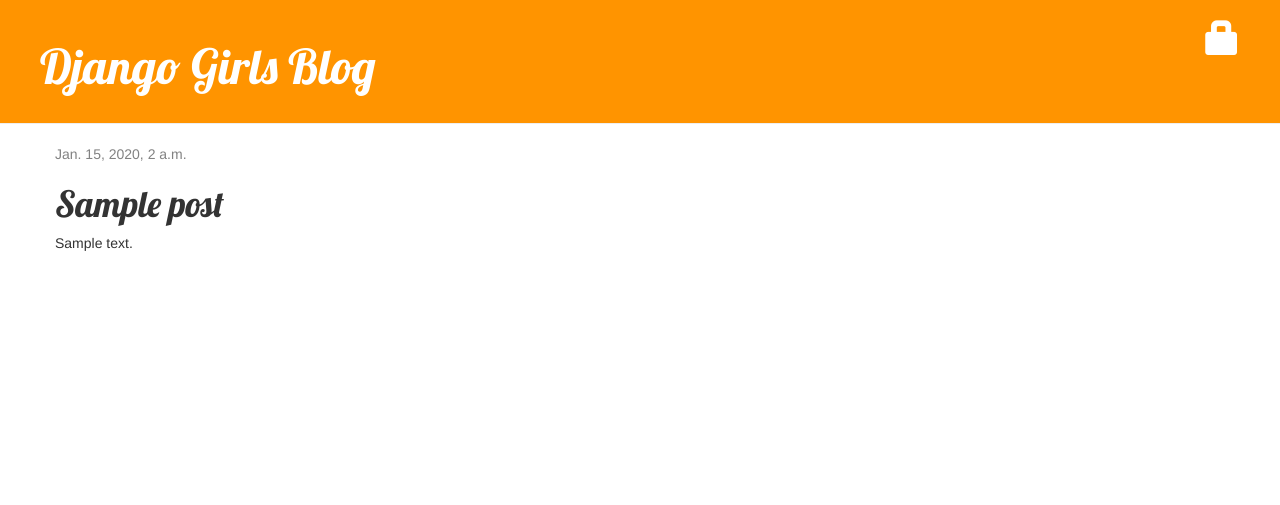
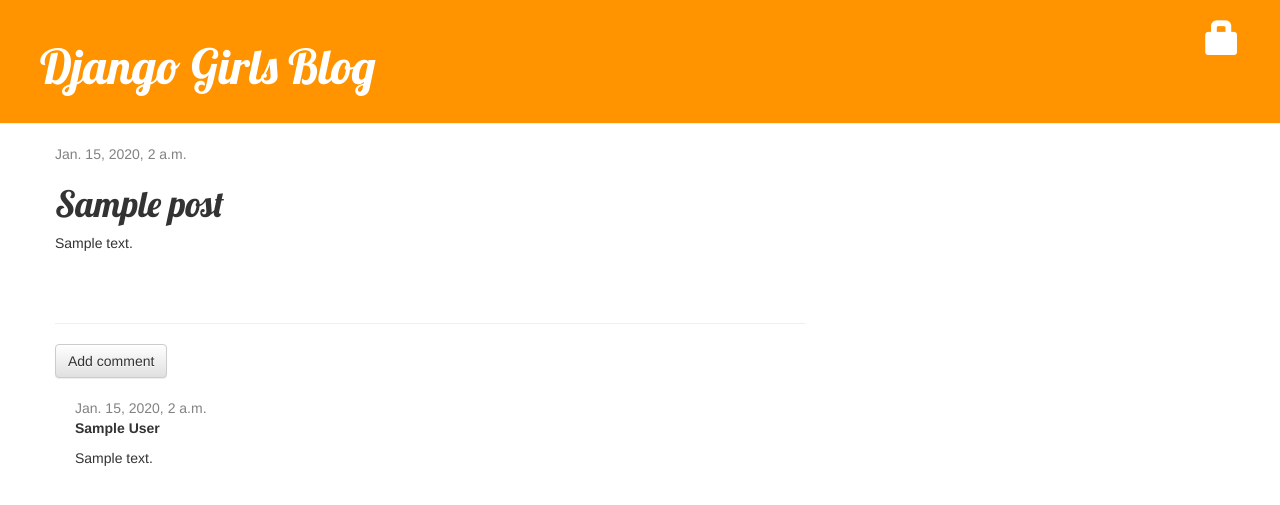
Before and after one commit to dhong9/djangoWebsite, a Django app: page /post/1/ in a window 1280 px wide. Shown: the top 505 px of the page. Run offline with Django 3.2, Linux system fonts and the light colour scheme; tables that the repository leaves empty hold one stand-in row (values such as "Sample post"); some libraries are stand-ins or nearby versions.

Commit message:
Added comments feature

```diff
--- a/forums/admin.py
+++ b/forums/admin.py
@@ -1,4 +1,5 @@
 from django.contrib import admin
-from .models import Post
+from .models import Post, Comment
 
 admin.site.register(Post)
+admin.site.register(Comment)
--- a/forums/models.py
+++ b/forums/models.py
@@ -15,5 +15,22 @@ class Post(models.Model):
         self.published_date = timezone.now()
         self.save()
 
+    def approved_comments(self):
+        return self.comments.filter(approved_comment=True)
+
     def __str__(self):
         return self.title
+
+class Comment(models.Model):
+    post = models.ForeignKey('forums.Post', related_name='comments')
+    author = models.CharField(max_length=200)
+    text = models.TextField()
+    created_date = models.DateTimeField(default=timezone.now)
+    approved_comment = models.BooleanField(default=False)
+
+    def approve(self):
+        self.approved_comment = True
+        self.save()
+
+    def __str__(self):
+        return self.text
--- a/forums/static/css/forums.css
+++ b/forums/static/css/forums.css
@@ -44,3 +44,7 @@ h1, h2, h3, h4 {
 .post h1 a, .post h1 a:visited {
     color: #000000;
 }
+
+.comment {
+    margin: 20px 0px 20px 20px;
+}
--- a/forums/templates/forums/post_detail.html
+++ b/forums/templates/forums/post_detail.html
@@ -16,4 +16,23 @@
         <h1>{{ post.title }}</h1>
         <p>{{ post.text|linebreaksbr }}</p>
     </div>
+    <hr>
+    <a class="btn btn-default" href="{% url 'add_comment_to_post' pk=post.pk %}">Add comment</a>
+    {% for comment in post.comments.all %}
+    {% if user.is_authenticated or comment.approved_comment %}
+        <div class="comment">
+            <div class="date">
+                {{ comment.created_date }}
+                {% if not comment.approved_comment %}
+                    <a class="btn btn-default" href="{% url 'comment_remove' pk=comment.pk %}"><span class="glyphicon glyphicon-remove"></span></a>
+                    <a class="btn btn-default" href="{% url 'comment_approve' pk=comment.pk %}"><span class="glyphicon glyphicon-ok"></span></a>
+                {% endif %}
+            </div>
+            <strong>{{ comment.author }}</strong>
+            <p>{{ comment.text|linebreaks }}</p>
+        </div>
+        {% endif %}
+    {% empty %}
+        <p>No comments here yet :(</p>
+    {% endfor %}
 {% endblock %}
--- a/forums/templates/forums/post_list.html
+++ b/forums/templates/forums/post_list.html
@@ -8,6 +8,7 @@
             </div>
             <h1><a href="{% url 'post_detail' pk=post.pk %}">{{ post.title }}</a></h1>
             <p>{{ post.text|linebreaksbr }}</p>
+            <a href="{% url 'post_detail' pk=post.pk %}">Comments: {{ post.approved_comments.count }}</a>
         </div>
     {% endfor %}
-{% endblock %}
+{% endblock content %}
--- a/forums/urls.py
+++ b/forums/urls.py
@@ -9,4 +9,7 @@ urlpatterns = [
     url(r'^drafts/$', views.post_draft_list, name='post_draft_list'),
     url(r'^post/(?P<pk>\d+)/publish/$', views.post_publish, name='post_publish'),
     url(r'^post/(?P<pk>\d+)/remove/$', views.post_remove, name='post_remove'),
+    url(r'^post/(?P<pk>\d+)/comment/$', views.add_comment_to_post, name='add_comment_to_post'),
+    url(r'^comment/(?P<pk>\d+)/approve/$', views.comment_approve, name='comment_approve'),
+url(r'^comment/(?P<pk>\d+)/remove/$', views.comment_remove, name='comment_remove'),
 ]
--- a/forums/views.py
+++ b/forums/views.py
@@ -1,8 +1,8 @@
 from django.contrib.auth.decorators import login_required
 from django.shortcuts import render, get_object_or_404, redirect
 from django.utils import timezone
-from .models import Post
-from .forms import PostForm
+from .models import Post, Comment
+from .forms import PostForm, CommentForm
 
 def post_list(request):
     posts = Post.objects.filter(published_date__lte=timezone.now()).order_by('published_date')
@@ -54,3 +54,28 @@ def post_remove(request, pk):
     post = get_object_or_404(Post, pk=pk)
     post.delete()
     return redirect('post_list')
+
+def add_comment_to_post(request, pk):
+    post = get_object_or_404(Post, pk=pk)
+    if request.method == "POST":
+        form = CommentForm(request.POST)
+        if form.is_valid():
+            comment = form.save(commit=False)
+            comment.post = post
+            comment.save()
+            return redirect('post_detail', pk=post.pk)
+    else:
+        form = CommentForm()
+    return render(request, 'forums/add_comment_to_post.html', {'form': form})
+
+@login_required
+def comment_approve(request, pk):
+    comment = get_object_or_404(Comment, pk=pk)
+    comment.approve()
+    return redirect('post_detail', pk=comment.post.pk)
+
+@login_required
+def comment_remove(request, pk):
+    comment = get_object_or_404(Comment, pk=pk)
+    comment.delete()
+    return redirect('post_detail', pk=comment.post.pk)
```
Also changed, not shown: forums/forms.py (+7 -1 lines), forums/templates/forums/add_comment_to_post.html (added, +9 -0 lines), forums/migrations/0002_comment.py (added).
